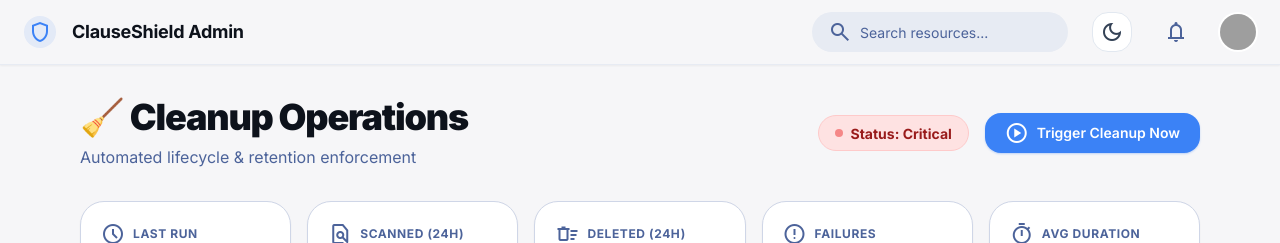
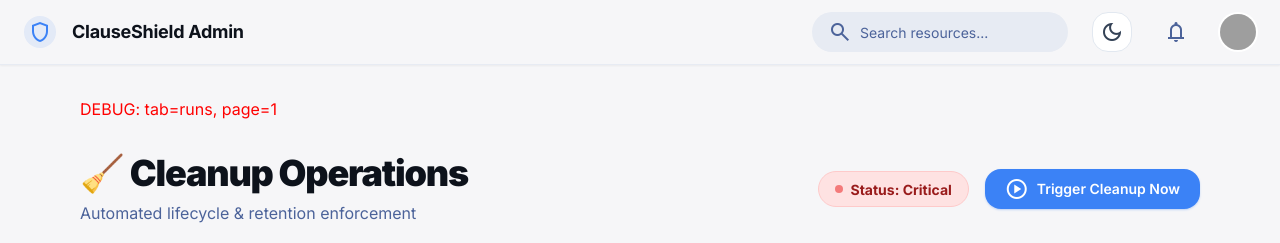
Before and after one commit to Marcinek143/clauseshield-web-v2, a Next.js app: page /admin/cleanup in a window 1280 px wide. Shown: the top 243 px of the page. Built offline with nearby package versions, Linux system fonts and the light colour scheme; no server answers; grey boxes are pictures that could not be loaded.

Commit message:
Force dynamic cleanup pagination and disable App Router caching

```diff
--- a/app/admin/cleanup/page.tsx
+++ b/app/admin/cleanup/page.tsx
@@ -1,4 +1,5 @@
 export const dynamic = "force-dynamic";
+export const revalidate = 0;
 
 import CleanupHeader from "./components/CleanupHeader";
 import KPICards from "./components/KPICards";
@@ -31,9 +32,9 @@ type CleanupPageProps = {
 };
 
 export default async function CleanupPage({ searchParams }: CleanupPageProps) {
-  const activeTab = resolveTab(searchParams?.tab);
-  const rawPage = Number.parseInt(searchParams?.page ?? "1", 10);
-  const page = Number.isFinite(rawPage) && rawPage > 0 ? rawPage : 1;
+  const tab = searchParams?.tab ?? "runs";
+  const page = Math.max(1, Number(searchParams?.page ?? 1));
+  const activeTab = resolveTab(tab);
 
   const statsPromise = fetchCleanupStats();
   const fileIssuesPromise = fetchFileIssues();
@@ -100,6 +101,9 @@ export default async function CleanupPage({ searchParams }: CleanupPageProps) {
       <div className="layout-container flex h-full grow flex-col">
         <div className="px-6 md:px-10 lg:px-20 flex flex-1 justify-center py-8">
           <div className="layout-content-container flex flex-col max-w-[1200px] flex-1 gap-8">
+            <div style={{ color: "red" }}>
+              DEBUG: tab={tab}, page={page}
+            </div>
             <CleanupHeader
               status={stats.health.status}
               action={<TriggerCleanupButton isRunning={stats.isRunning} />}
```
